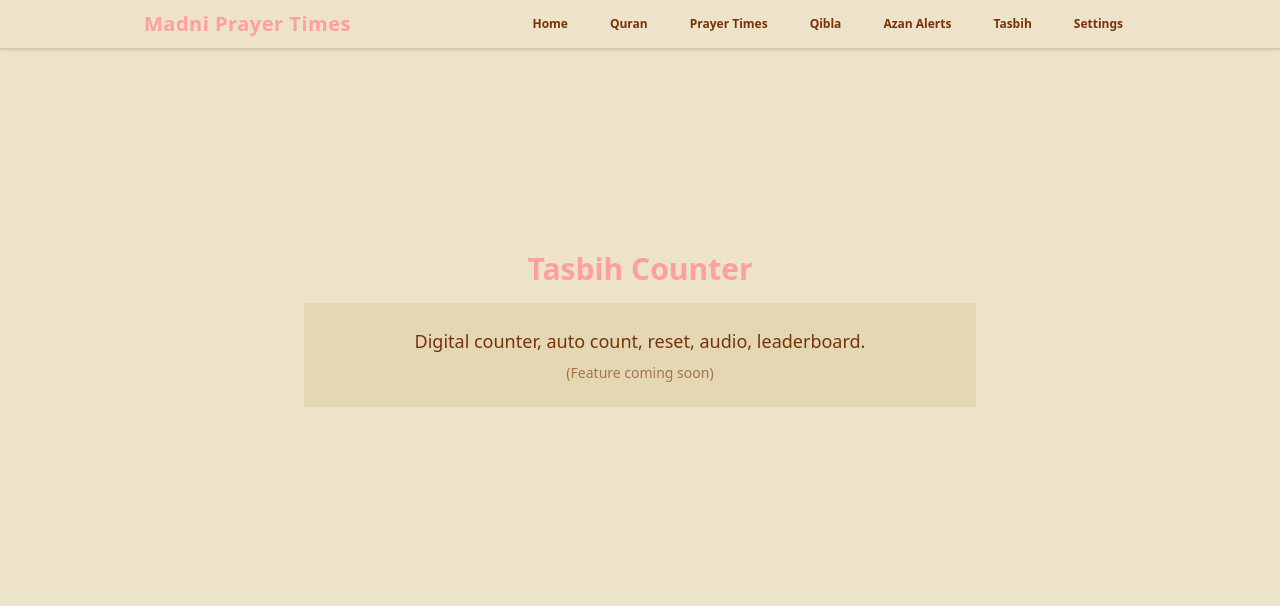
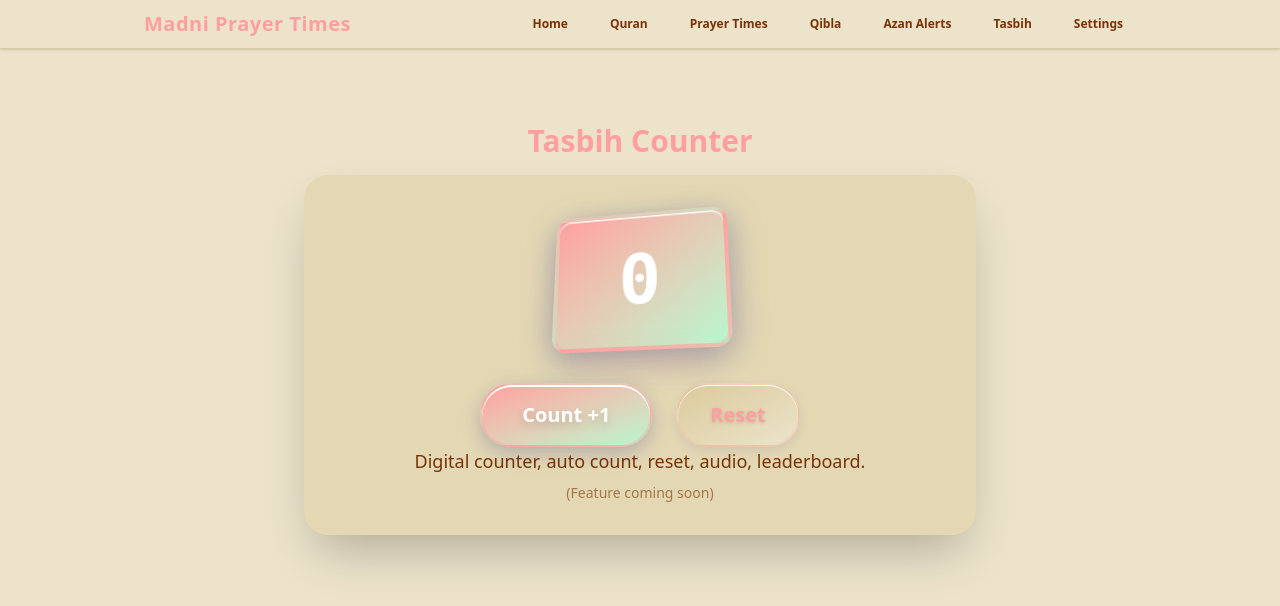
Before and after one commit to madni-coder/madni-prayer-prod, a Next.js app: page /tasbih in a window 1280 px wide. Shown: the top 606 px of the page. Built offline with nearby package versions, Linux system fonts and the light colour scheme.

Commit message:
added tasbih

```diff
--- a/src/app/tasbih/page.js
+++ b/src/app/tasbih/page.js
@@ -1,12 +1,60 @@
-import React from "react";
+'use client'
+import React, { useState } from "react";
 
 export default function Tasbih() {
+    const [count, setCount] = useState(0);
+
     return (
         <section className="flex flex-col items-center justify-center min-h-[70vh] px-4 animate-fade-in bg-base-100">
             <h2 className="text-2xl md:text-3xl font-bold text-primary mb-4">
                 Tasbih Counter
             </h2>
-            <div className="glass-card p-6 max-w-2xl w-full text-center bg-base-200 text-base-content">
+            <div className="glass-card p-8 max-w-2xl w-full text-center bg-base-200 text-base-content shadow-2xl rounded-3xl flex flex-col items-center">
+                {/* 3D Counter Display */}
+                <div
+                    className="relative mb-8"
+                    style={{
+                        perspective: "600px",
+                    }}
+                >
+                    <div
+                        className="bg-gradient-to-br from-primary to-secondary text-white text-6xl md:text-7xl font-mono font-bold py-8 px-16 rounded-2xl shadow-2xl border-4 border-primary/30"
+                        style={{
+                            transform: "rotateX(18deg) rotateY(-12deg)",
+                            boxShadow:
+                                "0 8px 32px 0 rgba(31, 38, 135, 0.37), 0 1.5px 0 #fff inset",
+                        }}
+                    >
+                        {count}
+                    </div>
+                    <span className="absolute -bottom-4 left-1/2 -translate-x-1/2 w-32 h-4 bg-primary/30 blur-md rounded-full opacity-60"></span>
+                </div>
+                {/* 3D Buttons */}
+                <div className="flex gap-6 justify-center">
+                    <button
+                        className="relative bg-gradient-to-br from-primary to-secondary text-white text-xl font-bold py-4 px-10 rounded-full shadow-lg transition-transform active:scale-95 border-2 border-primary/40 hover:brightness-110"
+                        style={{
+                            boxShadow:
+                                "0 6px 20px 0 rgba(31, 38, 135, 0.25), 0 2px 0 #fff inset",
+                            transform: "translateZ(0)",
+                        }}
+                        onClick={() => setCount((c) => c + 1)}
+                        aria-label="Increment Tasbih"
+                    >
+                        <span className="drop-shadow-lg">Count +1</span>
+                    </button>
+                    <button
+                        className="relative bg-gradient-to-br from-base-300 to-base-100 text-primary text-xl font-bold py-4 px-8 rounded-full shadow-md border-2 border-primary/20 hover:bg-base-200 transition-all active:scale-95"
+                        style={{
+                            boxShadow:
+                                "0 4px 12px 0 rgba(31, 38, 135, 0.10), 0 1px 0 #fff inset",
+                        }}
+                        onClick={() => setCount(0)}
+                        aria-label="Reset Tasbih"
+                    >
+                        <span className="drop-shadow">Reset</span>
+                    </button>
+                </div>
                 <p className="text-lg mb-2">
                     Digital counter, auto count, reset, audio, leaderboard.
                 </p>
```
